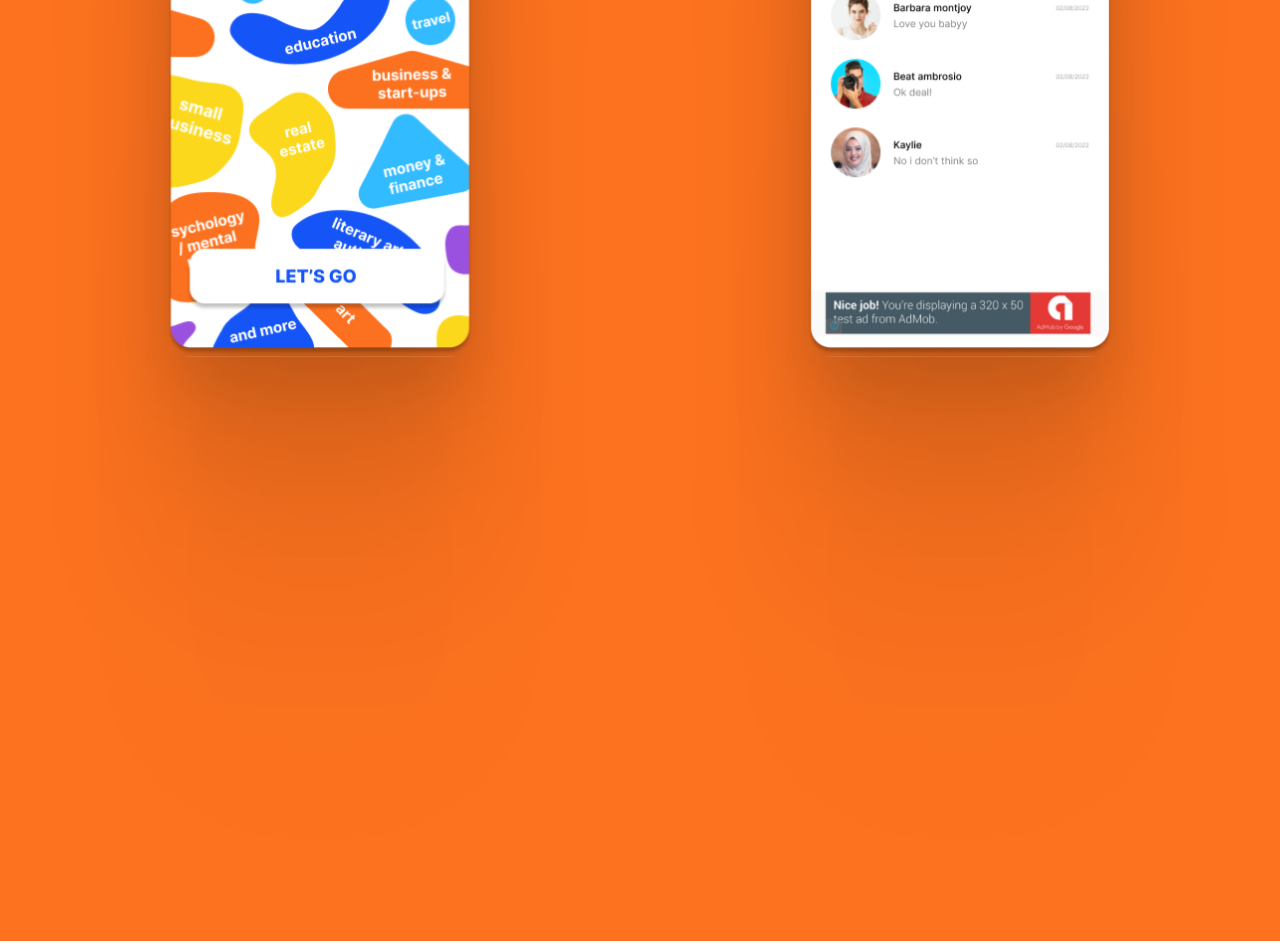
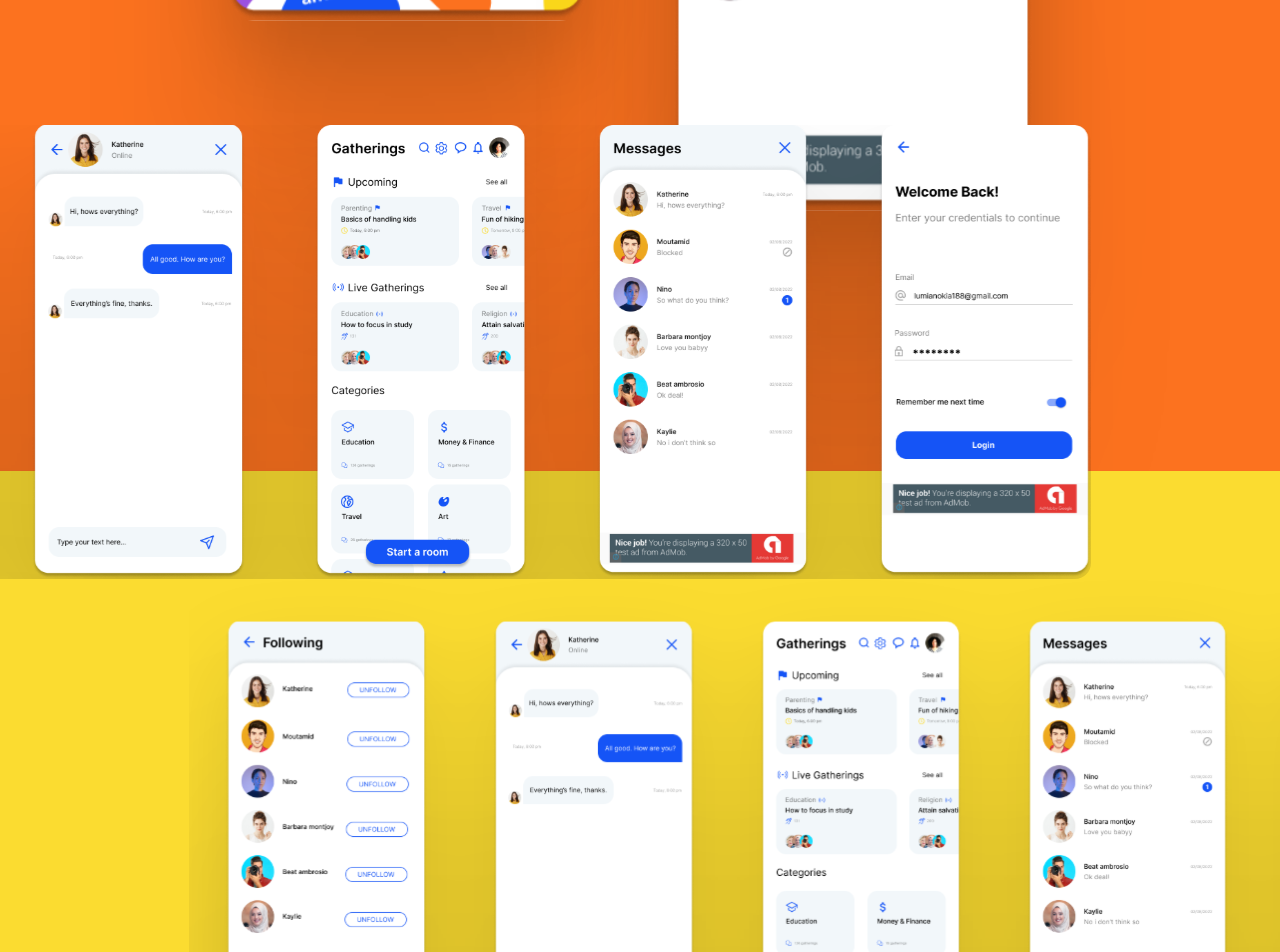
Before and after one commit to ahmadiq01/test, a React (Vite) app: page /talktogather in a window 1280 px wide. Shown: the part 6560-7512 px from the top of the page. Built offline with nearby package versions, Linux system fonts and the light colour scheme; a web font is replaced by a local one.

Commit message:
Updated the talk

```diff
--- a/src/pages/work/talktogather.jsx
+++ b/src/pages/work/talktogather.jsx
@@ -11,8 +11,8 @@ import Img3 from "../../assets/image 3.svg"; // Adjust path if needed
 import Img4 from "../../assets/image 4.svg"; // Adjust path if needed
 import Img5 from "../../assets/Show Categories 2.svg"; // Adjust path if needed
 import Img6 from "../../assets/Messages - Selection 1.svg"; // Adjust path if needed
-// import Img7 from "../../assets/Group 16.svg"; // Adjust path if needed
-// import Img8 from "../../assets/Group 17.svg"; // Adjust path if needed
+import Img7 from "../../assets/Group 16.svg"; // Adjust path if needed
+import Img8 from "../../assets/Group 17.svg"; // Adjust path if needed
 
 const ContactPage = () => {
   return (
@@ -110,36 +110,35 @@ const ContactPage = () => {
         </div>
 
 
-        <div className="flex bg-[#fc721f]   ">
-            <div>
-            <img
-                src={Img5}
-                alt="App Screenshot 1"
-                className="w-full h-full  "
-            />
-            </div>
-           <div>
-           <img
-                src={Img6}
-                alt="App Screenshot 2"
-                className="w-full h-full "
-            />
-           </div>
+        <div className="relative flex justify-center items-center h-screen bg-[#fc721f]">
+        <div className="relative flex space-x-4">
+          {/* First Image - Increased Width */}
+          <div className="relative w-[750px] h-[1424px] top-[-110px] rounded-2xl overflow-hidden">
+            <img src={Img5} alt="App Screenshot 1" className="w-full h-full object-cover" />
+          </div>
+
+          {/* Second Image - Increased Width */}
+          <div className="relative w-[750px] h-[1424px] md:ml-[-320px] md:top-[80px] md:mr-[20px] rounded-2xl overflow-hidden">
+            <img src={Img6} alt="App Screenshot 2" className="w-full h-full object-cover" />
+          </div>
+        </div>
+      </div>
+
+
+      <div className="relative flex justify-center items-center h-screen bg-[#fbdc30]">
+      <div className="relative flex flex-col space-y-4">
+        {/* First Image - On Top */}
+        <div className="relative w-[1342px] h-[454] md:top-[120px] lg:top-[160px] lg:mr-[340px] rounded-2xl overflow-hidden">
+          <img src={Img7} alt="App Screenshot 1" className="w-full h-full object-cover" />
         </div>
 
-        {/* <div className="flex flex-col items-start text-left ">
-            <img
-                src={Img7}
-                alt="App Screenshot 1"
-                className="w-full bg-[#32BBFF] h-full"
-            />
-            <img
-                src={Img8}
-                alt="App Screenshot 2"
-                className="w-full bg-[#32BBFF] h-full"
-            />
+        {/* Second Image - Below */}
+        <div className="relative w-[1342px] h-[1342px] rounded-2xl overflow-hidden ml-[440px] top-[140px]">
+          <img src={Img8} alt="App Screenshot 2" className="w-full h-full object-cover" />
+        </div>
+      </div>
+    </div>
 
-        </div> */}
 
         <div className="px-6 py-12">
             <h2 className="text-[#1B1B1B] font-poppins font-bold text-[50px] leading-[70px] md:text-[40px] md:leading-[55px] sm:text-[30px] sm:leading-[45px]">
@@ -183,7 +182,7 @@ const ContactPage = () => {
 
       {/* End of the divs */}
       <div className="flex flex-col items-center justify-center text-center font-[Just_Another_Hand,cursive] mb-[180px] mt-[180px]">
-        <p className="text-[50px] leading-[121px] font-normal text-black">
+        <p className="text-[70px] leading-[121px] font-normal text-black">
           Want to see what can Fooliz do for you?
         </p>
         <div className="flex items-center gap-2 mt-4 ">
@@ -193,7 +192,7 @@ const ContactPage = () => {
           >
             Fill out a project
           </a>
-          <p className="text-[100px]  text-black">
+          <p className="text-[70px]  text-black">
             Brief and get the ball rolling!
           </p>
         </div>
```
